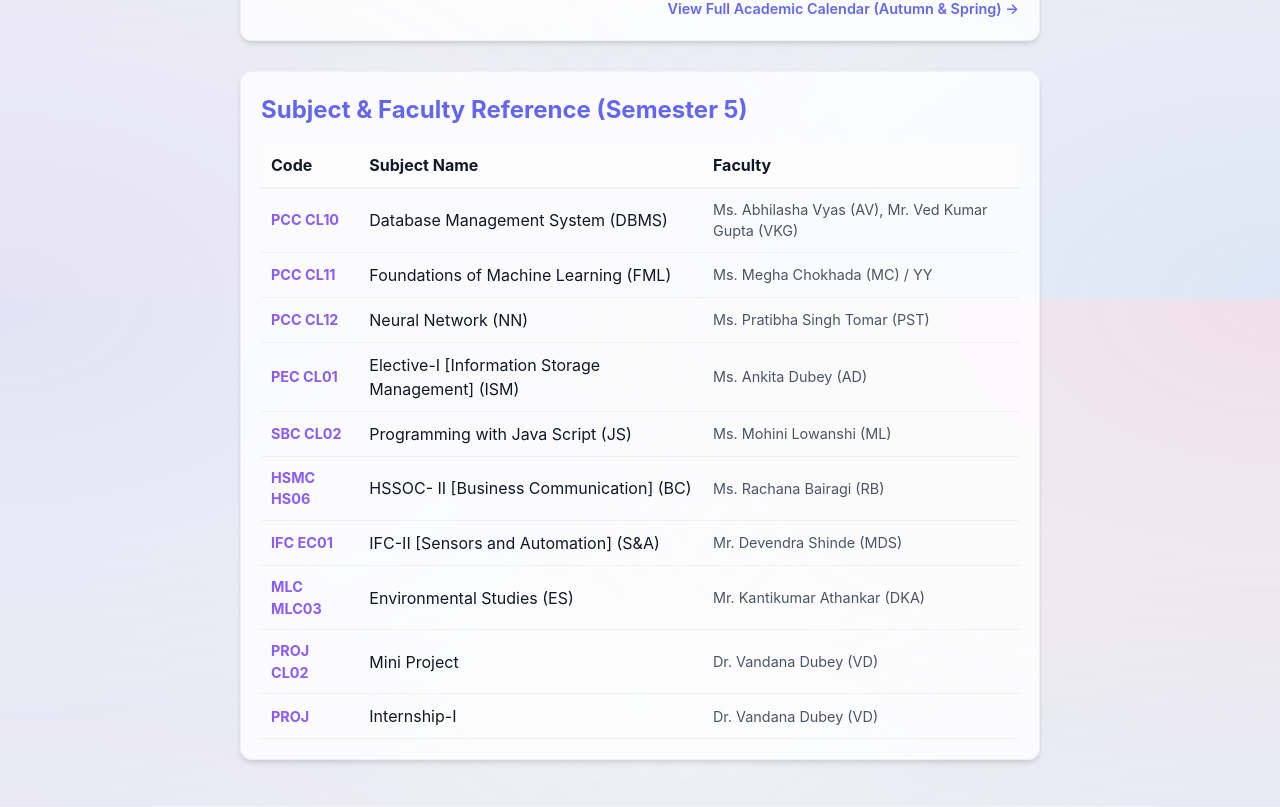
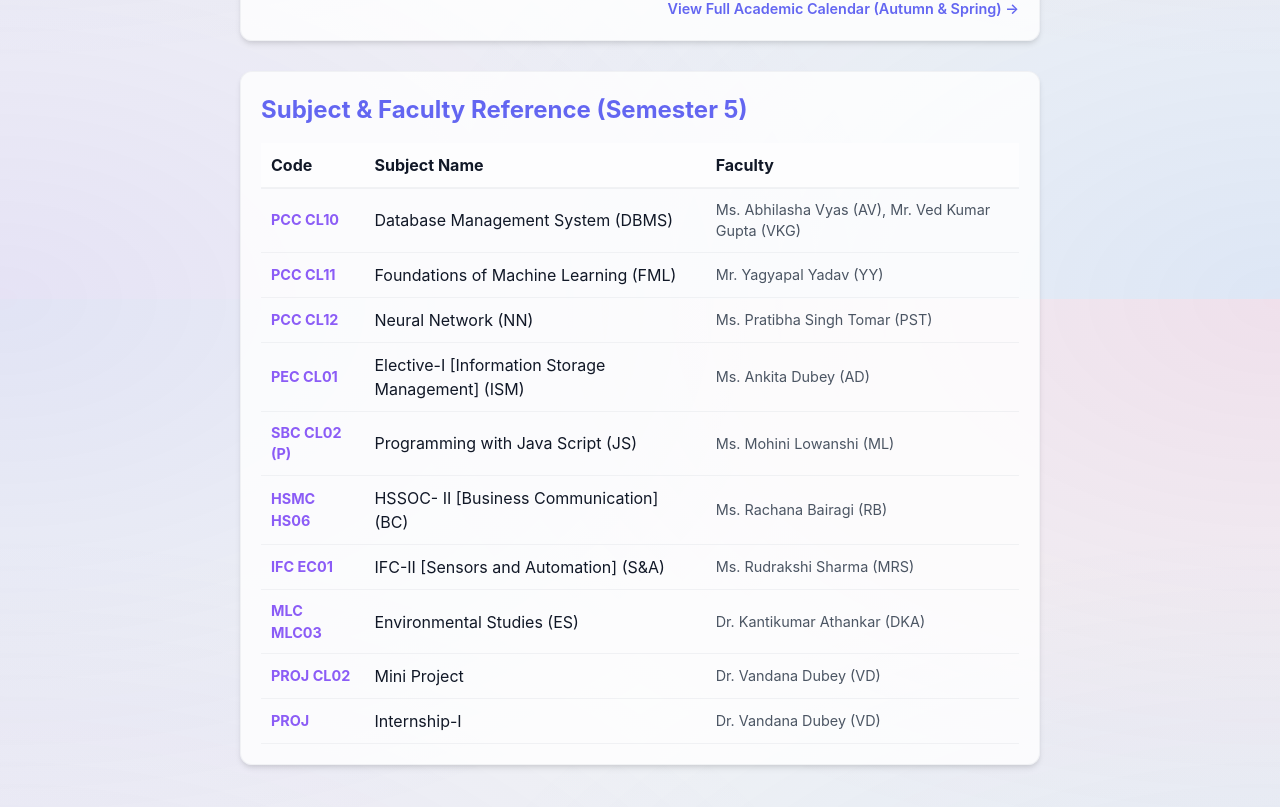
Before and after one commit to atultiwari997721/Calender, a React (Vite) app: page /atultiwari in a window 1280 px wide. Shown: the part 1301-2108 px from the top of the page. Built offline with nearby package versions, Linux system fonts and the light colour scheme.

Commit message:
updated tt

```diff
--- a/src/components/Modal/LectureDetailModal.jsx
+++ b/src/components/Modal/LectureDetailModal.jsx
@@ -4,17 +4,19 @@ import { X, Clock, BookOpen, User, MapPin, Layers, Info } from 'lucide-react';
 
 const FACULTY_MAP = {
   'AD': { name: 'Ms. Ankita Dubey', role: 'Assistant Professor' },
-  'YY': { name: 'Ms. Megha Chokhada', role: 'Assistant Professor' },
+  'YY': { name: 'Mr. Yagyapal Yadav', role: 'Assistant Professor' },
   'ML': { name: 'Ms. Mohini Lowanshi', role: 'Assistant Professor' },
   'VKG': { name: 'Mr. Ved Kumar Gupta', role: 'Assistant Professor' },
   'AV': { name: 'Ms. Abhilasha Vyas', role: 'Assistant Professor' },
   'PST': { name: 'Ms. Pratibha Singh Tomar', role: 'Assistant Professor' },
   'RB': { name: 'Ms. Rachana Bairagi', role: 'Assistant Professor' },
   'MDS': { name: 'Mr. Devendra Shinde', role: 'Assistant Professor' },
-  'DKA': { name: 'Mr. Kantikumar Athankar', role: 'Assistant Professor' },
+  'MRS': { name: 'Ms. Rudrakshi Sharma', role: 'Assistant Professor' },
+  'DKA': { name: 'Dr. Kantikumar Athankar', role: 'Assistant Professor' },
   'VD': { name: 'Dr. Vandana Dubey', role: 'Head of Department (HOD)' },
   'SKB': { name: 'Mr. S. K. Bhan', role: 'Faculty Advisor' },
   'NKY': { name: 'Mr. N. K. Yadav', role: 'Associate Professor' },
+  'TN': { name: 'TN Faculty', role: 'Department Faculty' },
 };
 
 const SUBJECT_MAP = {
@@ -24,7 +26,7 @@ const SUBJECT_MAP = {
   'ISM': { code: 'PEC CL01', name: 'Elective-I [Information Storage Management] (ISM)', defaultFaculty: ['AD'] },
   'JS': { code: 'SBC CL02', name: 'Programming with Java Script (JS)', defaultFaculty: ['ML'] },
   'BC': { code: 'HSMC HS06', name: 'HSSOC- II [Business Communication] (BC)', defaultFaculty: ['RB'] },
-  'S&A': { code: 'IFC EC01', name: 'IFC-II [Sensors and Automation] (S&A)', defaultFaculty: ['MDS'] },
+  'S&A': { code: 'IFC EC01', name: 'IFC-II [Sensors and Automation] (S&A)', defaultFaculty: ['MRS'] },
   'ES': { code: 'MLC MLC03', name: 'Environmental Studies (ES)', defaultFaculty: ['DKA'] },
   'MINI PROJECT': { code: 'PROJ CL02', name: 'Mini Project', defaultFaculty: ['VD'] },
   'INTERNSHIP': { code: 'PROJ', name: 'Internship-I', defaultFaculty: ['VD'] },
--- a/src/components/TimeTable/TimeTablePage.jsx
+++ b/src/components/TimeTable/TimeTablePage.jsx
@@ -143,13 +143,13 @@ const TimeTablePage = () => {
             <tbody>
               {[
                 { code: 'PCC CL10', subject: 'Database Management System (DBMS)', faculty: 'Ms. Abhilasha Vyas (AV), Mr. Ved Kumar Gupta (VKG)' },
-                { code: 'PCC CL11', subject: 'Foundations of Machine Learning (FML)', faculty: 'Ms. Megha Chokhada (MC) / YY' },
+                { code: 'PCC CL11', subject: 'Foundations of Machine Learning (FML)', faculty: 'Mr. Yagyapal Yadav (YY)' },
                 { code: 'PCC CL12', subject: 'Neural Network (NN)', faculty: 'Ms. Pratibha Singh Tomar (PST)' },
                 { code: 'PEC CL01', subject: 'Elective-I [Information Storage Management] (ISM)', faculty: 'Ms. Ankita Dubey (AD)' },
-                { code: 'SBC CL02', subject: 'Programming with Java Script (JS)', faculty: 'Ms. Mohini Lowanshi (ML)' },
+                { code: 'SBC CL02 (P)', subject: 'Programming with Java Script (JS)', faculty: 'Ms. Mohini Lowanshi (ML)' },
                 { code: 'HSMC HS06', subject: 'HSSOC- II [Business Communication] (BC)', faculty: 'Ms. Rachana Bairagi (RB)' },
-                { code: 'IFC EC01', subject: 'IFC-II [Sensors and Automation] (S&A)', faculty: 'Mr. Devendra Shinde (MDS)' },
-                { code: 'MLC MLC03', subject: 'Environmental Studies (ES)', faculty: 'Mr. Kantikumar Athankar (DKA)' },
+                { code: 'IFC EC01', subject: 'IFC-II [Sensors and Automation] (S&A)', faculty: 'Ms. Rudrakshi Sharma (MRS)' },
+                { code: 'MLC MLC03', subject: 'Environmental Studies (ES)', faculty: 'Dr. Kantikumar Athankar (DKA)' },
                 { code: 'PROJ CL02', subject: 'Mini Project', faculty: 'Dr. Vandana Dubey (VD)' },
                 { code: 'PROJ', subject: 'Internship-I', faculty: 'Dr. Vandana Dubey (VD)' },
               ].map((item, index) => (
--- a/src/data/timeTable.js
+++ b/src/data/timeTable.js
@@ -4,7 +4,7 @@ export const timeTable = {
     { time: '10:35-11:25', subject: 'FML(L) YY', type: 'Lecture' },
     { time: '11:30-01:10', subject: 'ML Lab(A)(YY/ML) N-108 / DBMS Lab(B)(VKG/AV) N-109', type: 'Lab' },
     { time: '01:40-02:30', subject: 'NN(L) PST', type: 'Lecture' },
-    { time: '03:20-04:50', subject: 'Internship I', type: 'Other' }
+    { time: '02:30-04:50', subject: 'Internship I', type: 'Other' }
   ],
   Tuesday: [
     { time: '09:45-11:25', subject: 'BC(L) RB', type: 'Lecture' },
@@ -16,14 +16,14 @@ export const timeTable = {
   Wednesday: [
     { time: '09:45-11:25', subject: 'ML Lab(B)(YY/ML) N-108 / DBMS Lab(A)(VKG/NKY) N-109', type: 'Lab' },
     { time: '11:30-12:20', subject: 'DBMS(L) AV', type: 'Lecture' },
-    { time: '12:20-01:10', subject: 'S&A(L) MDS', type: 'Lecture' },
+    { time: '12:20-01:10', subject: 'S&A(L) MRS', type: 'Lecture' },
     { time: '01:40-02:30', subject: 'ISM(L) AD', type: 'Lecture' },
     { time: '02:30-04:50', subject: 'Spoken Tutorial', type: 'Tutorial' }
   ],
   Thursday: [
     { time: '09:45-10:35', subject: 'NN(L) PST', type: 'Lecture' },
     { time: '10:35-11:25', subject: 'FML(L) YY', type: 'Lecture' },
-    { time: '11:30-01:10', subject: 'DBMS Lab(B)(VKG/SKB) N-007 / JS Lab(A) (ML) N-205', type: 'Lab' },
+    { time: '11:30-01:10', subject: 'DBMS Lab(B)(VKG/SKB) N-109 / JS Lab(A) (ML/TN) N-205', type: 'Lab' },
     { time: '01:40-02:30', subject: 'DBMS(L) AV', type: 'Lecture' },
     { time: '02:30-03:20', subject: 'ISM(L) AD', type: 'Lecture' },
     { time: '03:20-04:50', subject: 'LLC', type: 'Other' }
@@ -31,9 +31,9 @@ export const timeTable = {
   Friday: [
     { time: '09:45-10:35', subject: 'DBMS(L) AV', type: 'Lecture' },
     { time: '10:35-11:25', subject: 'FML(L) YY', type: 'Lecture' },
-    { time: '11:30-12:20', subject: 'S&A(L) MDS', type: 'Lecture' },
+    { time: '11:30-12:20', subject: 'S&A(L) MRS', type: 'Lecture' },
     { time: '12:20-01:10', subject: 'ES(L) DKA', type: 'Lecture' },
-    { time: '01:40-03:20', subject: 'DBMS Lab(A)(VKG/PST) N-107 / JS Lab(B) (ML) N-205', type: 'Lab' },
+    { time: '01:40-03:20', subject: 'DBMS Lab(A)(VKG/PST) N-109 / JS Lab(B) (ML/TN) N-205', type: 'Lab' },
     { time: '03:20-04:50', subject: 'Spoken Tutorial', type: 'Tutorial' }
   ],
   Saturday: [
```
Also changed, not shown: 1 other file (tests, documents, lock files or other folders).
